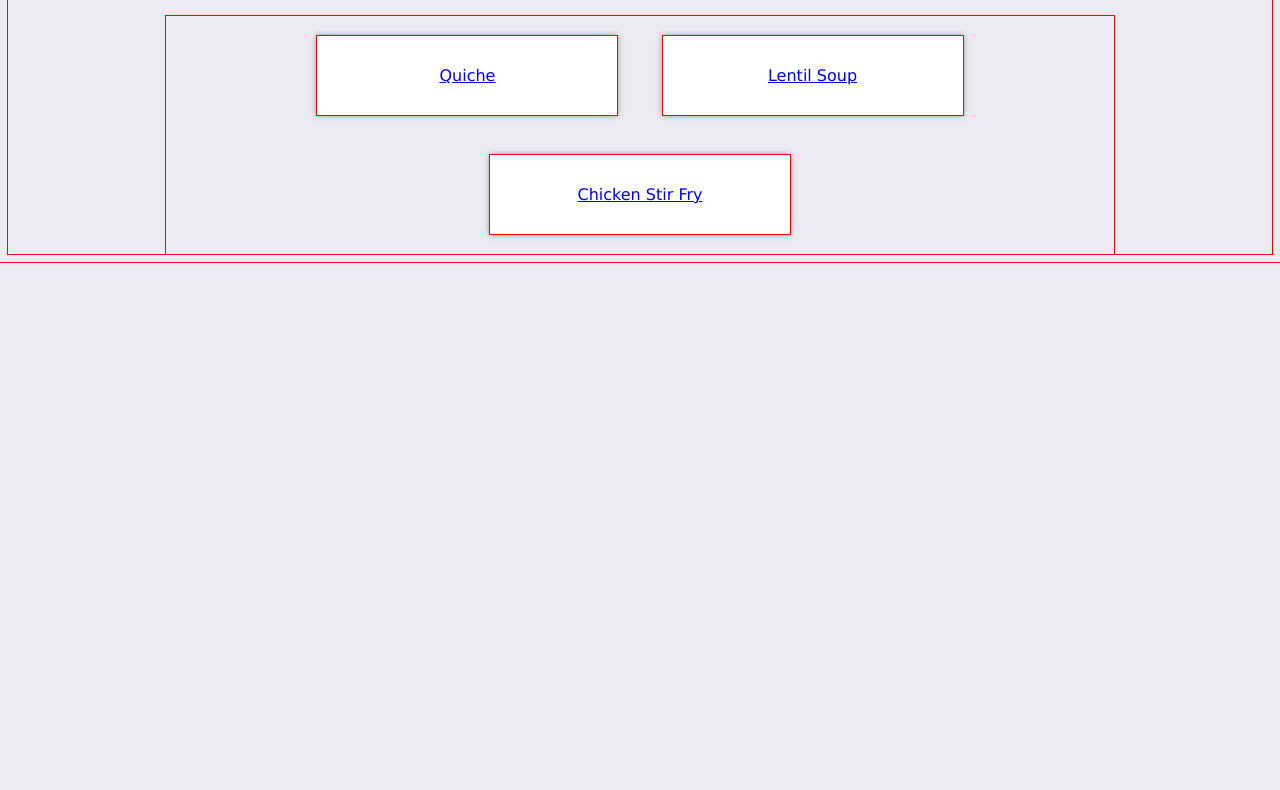
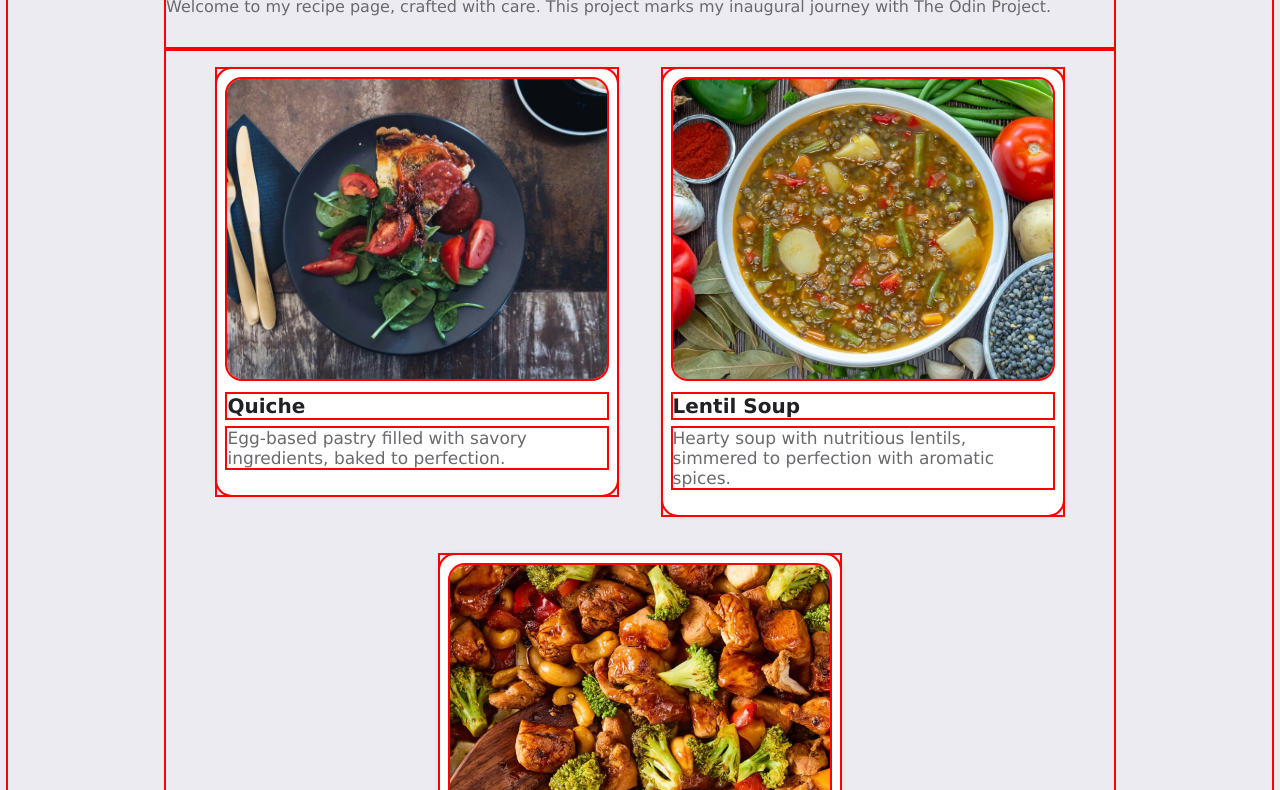
Before and after one commit to ainhoa-alz/odin-recipes, a plain HTML site: page index.html in a window 1280 px wide. Shown: the part 142-932 px from the top of the page. Before the commit the page ends 800 px from the top, so only its background shows below. Drawn offline with Linux system fonts and the light colour scheme.

Commit message:
Add image, description and hover behavior

```diff
--- a/index.html
+++ b/index.html
@@ -9,10 +9,29 @@
 
     <body>
         <h1>Odin Recipes</h1>
+        <p class="first-project">Welcome to my recipe page, crafted with care. This project marks my inaugural journey with The Odin Project.</p>
         <ul class="list">
-        <li><a href="recipes/quiche.html">Quiche</a></li>
-        <li><a href="recipes/lentil-soup.html">Lentil Soup</a></li>
-        <li><a href="recipes/chicken-stir-fry.html">Chicken Stir Fry</a></li>
+        <li>
+            <a href="recipes/quiche.html">
+                <img src="images/quiche.jpg" alt="Quiche portion">
+                <h4>Quiche</h4>
+                <p class="description">Egg-based pastry filled with savory ingredients, baked to perfection.</p>
+            </a>
+        </li>
+        <li>
+            <a href="recipes/lentil-soup.html">
+                <img src="images/lentil-soup.jpg" alt="Lentil soup">
+                <h4>Lentil Soup</h4>
+                <p class="description">Hearty soup with nutritious lentils, simmered to perfection with aromatic spices.</p>
+            </a>
+        </li>
+        <li>
+            <a href="recipes/chicken-stir-fry.html">
+                <img src="images/chicken-stir-fry.jpg" alt="Chicken stir fry">
+                <h4>Chicken Stir Fry</h4>
+                <p class="description">Tender chicken and colorful vegetables wok-tossed in a savory sauce.</p>
+            </a>
+        </li>
         </ul>
     </body>
 
--- a/style.css
+++ b/style.css
@@ -1,13 +1,26 @@
 * {
     background-color: #ECEBF1;
     font-family: "Verdana", sans-serif;
-    outline: 1px solid red;
+    outline: 2px red solid;
 }
 
-h1 {
+h1{
     color: #212125;
-    text-align: center;
-    margin: 60px;
+    text-align: left;
+    padding-top: 80px;
+    width: 75%;
+    margin: auto;
+}
+
+.first-project {
+    color: #6a6a6e;
+    padding-top:10px;
+    padding-bottom: 30px;
+    text-align: left;
+    width: 75%;
+    margin: auto;
+    #color:#6a6a6e;
+    line-height: 25px;
 }
 
 ul{
@@ -20,16 +33,49 @@ ul{
 li {
     display: inline-block;
     margin: 20px;
-    width: 300px;
-    box-shadow: 0 0 6px rgba(0, 0, 0, 0.5);
+    width: 400px;
     vertical-align: top;
     min-height: 60px;  /* Prevents the boxes from having different sizes */
 }
 
 a {
     display: block;  /* Make the anchor fill its parent's space */
-    padding: 30px;
+    padding: 10px;
     background-color: white;
+    text-decoration: none;
+    text-align: left;
+    font-weight: bold;
+    border-radius: 15px;
+    box-shadow: 0 0 6px rgba(95, 95, 95, 0.2);
+    font-size: 20px;
+    color: #212125;
+}
+a:hover {
+    color: rgb(240, 62, 166);
+    box-shadow: 0 0 6px rgba(95, 95, 95, 0.5);
+}
+
+h4 {
+    background-color: white;
+    margin-top: 10px;
+    margin-bottom: 10px;
+}
+
+img {
+    width: 100%;
+    height: 300px;
+    border-radius: 15px;
+    object-fit: cover; /* Maintain aspect ratio and cover the container */
+}
+
+.description{
+    font-size: 17px;
+    font-weight: 100;
+    color: #6a6a6e;
+    background: white;
+    line-height: 20px;
+    margin-top:5px
+
 }
 
 li::marker {
```
